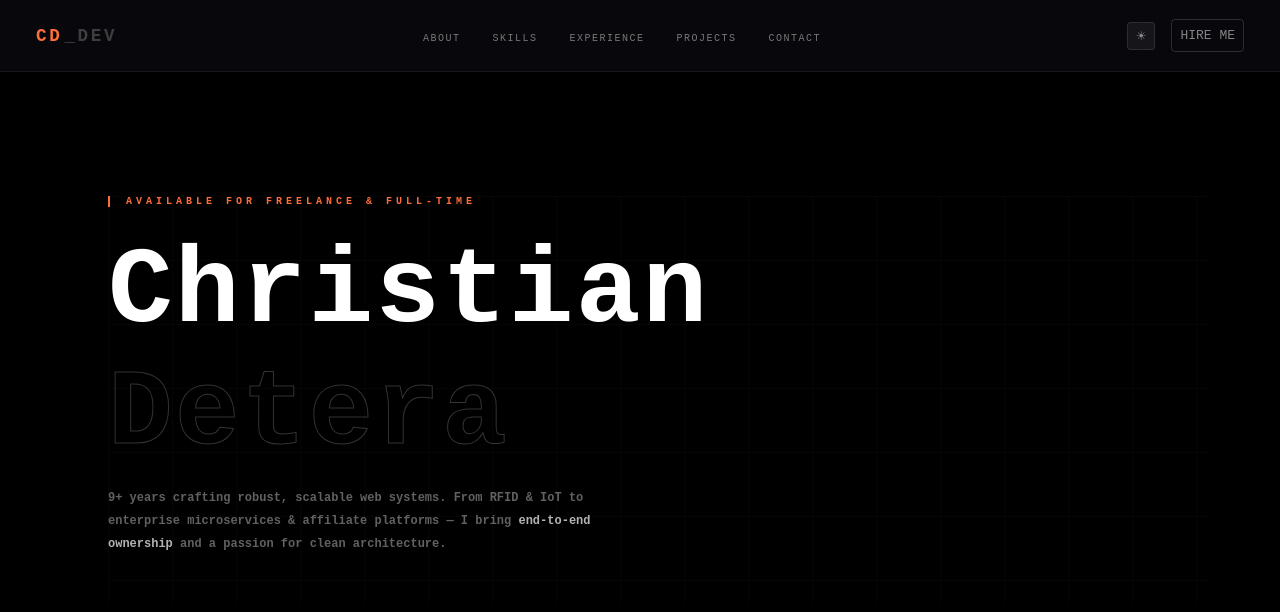
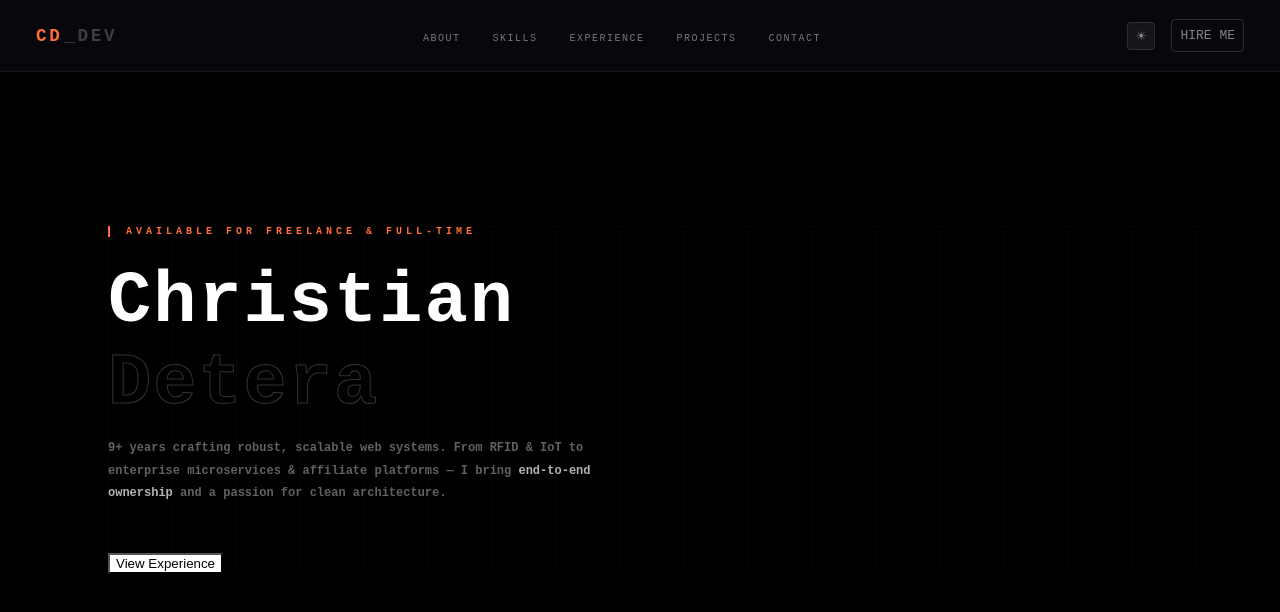
Before and after one commit to ketchan25/chan-portfolio, a React (Vite) app: page / in a window 1280 px wide. Shown: the top 612 px of the page. Built offline with nearby package versions, Linux system fonts and the light colour scheme.

Commit message:
:fire: Added button component

```diff
--- a/src/components/Button.tsx
+++ b/src/components/Button.tsx
@@ -1,7 +1,5 @@
-import '../../styles/sections/hero.scss'
-
 export const Button = () => {
     return (
-        <button></button>
+        <button className="view-experience">View Experience</button>
     );
 }
--- a/src/layout/Sections/Hero.tsx
+++ b/src/layout/Sections/Hero.tsx
@@ -1,3 +1,4 @@
+import { Button } from '../../components/Button';
 import '../../styles/sections/hero.scss'
 
 const navLinks = [
@@ -26,6 +27,8 @@ export const Hero = () => {
                     <span> end-to-end ownership </span>
                     and a passion for clean architecture.
                 </p>
+
+                <Button></Button>
             </div>
         </section>
     );
--- a/src/styles/sections/hero.scss
+++ b/src/styles/sections/hero.scss
@@ -45,7 +45,7 @@ section {
             font-family: monospace;
             letter-spacing: 2px;
             font-weight: 900;
-            font-size: 108px;
+            font-size: 72px;
             margin: 0;
             padding: 0;
 
@@ -68,5 +68,9 @@ section {
                 color: rgba(255, 255, 255, 0.7);
             }
         }
+
+        .view-experience {
+            background-color: white;
+        }
     }
 }
```
